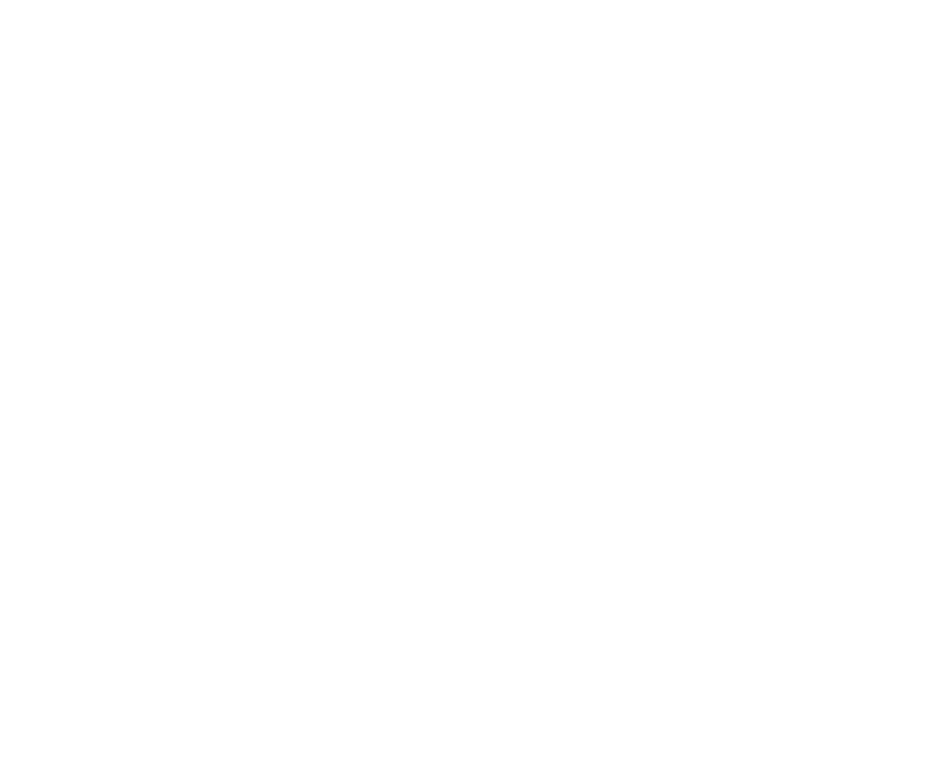
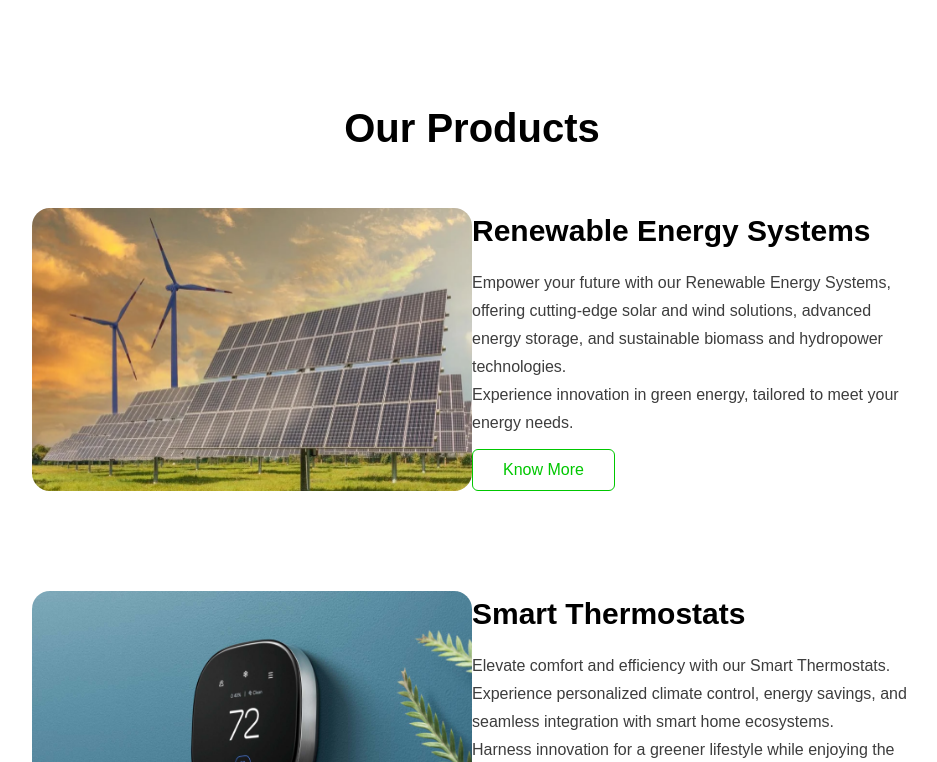
Before and after one commit to sampath-ops/E-Tech, a Next.js app: page / in a window 1280 px wide. Shown: the part 1398-2160 px from the top of the page, without its empty margins (168-1105 px from the left). Before the commit the page ends 1416 px from the top, so only its background shows below. Built offline with nearby package versions, Linux system fonts and the light colour scheme.

Commit message:
responsive to ourproducts added

```diff
--- a/app/Components/FeaturedServices.tsx
+++ b/app/Components/FeaturedServices.tsx
@@ -47,9 +47,9 @@
 
 const FeaturedServices = () => {
     return (
-        <div className="lg:my-[60px] lg:mx-[100px] md:px-[30px] lg:px-[0px] mx-4">
-            <h2 className="text-black font-gilroy font-bold md:text-[30px] lg:text-[40px] text-center mt-[50px]">Featured Services</h2>
-            <div className="grid grid-cols-2 md:grid-cols-4 justify-between lg:gap-[30px] md:gap-4 gap-3 mt-[45px]">
+        <div className=" my-10 md:my-[84px] lg:my-[100px] lg:mx-[100px] md:mx-[30px] mx-4">
+            <h2 className="text-black font-gilroy font-bold text-[20px] md:text-[30px] lg:text-[40px] text-center">Featured Services</h2>
+            <div className="grid grid-cols-2 md:grid-cols-4 justify-between lg:gap-[30px] md:gap-4 gap-3 mt-4 md:mt-[40px] lg:mt-[45px]">
                {
                  servicesData.map((item,index)=>(
                     <ServiceCards service={item} key={index}/>
--- a/app/Components/Navbar.tsx
+++ b/app/Components/Navbar.tsx
@@ -16,14 +16,14 @@
             {/* Desktop Navigation */}
             <div id="nav_menu" className="flex md:flex-1 gap-[80px]">
                 <ul className="hidden md:flex flex-auto justify-between text-white items-center">
-                    <li>Home</li>
-                    <li>About</li>
-                    <li>Services</li>
-                    <li>Products</li>
-                    <li>Careers</li>
+                    <li className="cursor-pointer">Home</li>
+                    <li className="cursor-pointer">About</li>
+                    <li className="cursor-pointer">Services</li>
+                    <li className="cursor-pointer">Products</li>
+                    <li className="cursor-pointer">Careers</li>
                 </ul>
                 <div className="text-end grid grid-flow-col items-center gap-6">
-                    <button className="border border-[#FFF500] px-4 sm:px-6 py-2 md:px-[30px] md:py-[10px] text-[#FFF500] rounded-md">Contact us</button>
+                    <button className="border border-[#FFF500] px-4 sm:px-6 py-2 md:px-[30px] md:py-[10px] text-[#FFF500] rounded-md hover:border-[#00C700] hover:text-[#00C700]">Contact us</button>
                     {/* Mobile Navigation Icon */}
                     <div onClick={handleNav} className='block cursor-pointer md:hidden'>
                         {nav ? <AiOutlineClose className="text-white" size={30} /> : <AiOutlineMenu className="text-white" size={30} />}
--- a/app/Components/OurProducts.tsx
+++ b/app/Components/OurProducts.tsx
@@ -3,46 +3,49 @@
 
 const ourProductsData = [
     {
-        name:"Renewable Energy Systems",
-        desc:["Empower your future with our Renewable Energy Systems, offering cutting-edge solar and wind solutions, advanced energy storage, and sustainable biomass and hydropower technologies.","Experience innovation in green energy, tailored to meet your energy needs."],
-        url:"#",
-        isrev:false,
-        image:"/Images/Renewable_energy.png"
+        name: "Renewable Energy Systems",
+        desc: ["Empower your future with our Renewable Energy Systems, offering cutting-edge solar and wind solutions, advanced energy storage, and sustainable biomass and hydropower technologies.", "Experience innovation in green energy, tailored to meet your energy needs."],
+        url: "#",
+        isrev: false,
+        image: "/Images/Renewable_energy.png"
     },
     {
-        name:"Smart Thermostats",
-        desc:["Elevate comfort and efficiency with our Smart Thermostats. Experience personalized climate control, energy savings, and seamless integration with smart home ecosystems.","Harness innovation for a greener lifestyle while enjoying the perfect balance of comfort and sustainability."],
-        url:"#",
-        isrev:true,
-        image:"/Images/smart_themostats.png"
+        name: "Smart Thermostats",
+        desc: ["Elevate comfort and efficiency with our Smart Thermostats. Experience personalized climate control, energy savings, and seamless integration with smart home ecosystems.", "Harness innovation for a greener lifestyle while enjoying the perfect balance of comfort and sustainability."],
+        url: "#",
+        isrev: true,
+        image: "/Images/smart_themostats.png"
     },
     {
-        name:"Environmental Sensors",
-        desc:["Empower your surroundings with our Environmental Sensors. Monitor air and water quality in real-time, ensuring a healthier and safer environment.", "Embrace innovation for sustainable living, as our sensors contribute to a smarter, more responsive approach to environmental stewardship."],
-        url:"#",
-        isrev:false,
-        image:"/Images/environmental_sensors.png"
+        name: "Environmental Sensors",
+        desc: ["Empower your surroundings with our Environmental Sensors. Monitor air and water quality in real-time, ensuring a healthier and safer environment.", "Embrace innovation for sustainable living, as our sensors contribute to a smarter, more responsive approach to environmental stewardship."],
+        url: "#",
+        isrev: false,
+        image: "/Images/environmental_sensors.png"
     },
 ]
 
 
 const OurProducts = () => {
     return (
-        <div className="my-[100px] mx-[200px]">
-            <h2 className="text-black font-gilroy font-bold text-[40px] text-center my-[50px]">Our Products</h2>
+        <div className="mx-4 my-10 md:my-[80px] lg:my-[100px] md:mx-[80px] lg:mx-[200px]">
+            <h2 className="text-black font-gilroy font-bold text-[20px] md:text-[30px] lg:text-[40px] text-center my-3  md:my-8 lg:my-[50px]">Our Products</h2>
             {
-            ourProductsData.map(({name,isrev,url,image,desc},index)=>(
-                <div key={index} className={`flex mb-[100px] ${isrev?"flex-row-reverse":""}`}>
+                ourProductsData.map(({ name, isrev, url, image, desc }, index) => (
+                    <div key={index} className={`flex flex-col lg:flex-row mb-8 md:mb-[55px] lg:mb-[100px] ${isrev ? "flex-row-reverse" : ""}`}>
+                        <h3 className="lg:hidden font-gilroy-bold font-bold sm:text-[14px] md:text-[30px] my-4 mt-0">{name}</h3>
                         <div className="flex flex-1 justify-center">
-                    <Image className=" rounded-[18px]" alt="renewable-enery" src={image} width={500} height={450}/>
+                            <Image className=" rounded-[18px] w-full lg:w-auto" alt="renewable-enery" src={image} width={500} height={450} />
                         </div>
                         <div className="flex-1">
-                    <h3 className=" font-gilroy-bold text-[30px]">{name}</h3>
+                            <h3 className="hidden lg:block font-gilroy-bold font-bold sm:text-[14px] md:text-[30px]">{name}</h3>
                             <div className="text-[#3D3D3D] text-[18px] font-gilroy-medium mt-4">
-                        <p className="leading-7">{desc[0]} </p>
-                        <p className="leading-7">{desc[1]}</p>
+                                <p className="leading-7 text-[16px]">{desc[0]} </p>
+                                <p className="leading-7 text-[16px]">{desc[1]}</p>
                             </div>
-                    <button className=" mt-3 border-[#00C700] border-[1px] px-[30px] py-[10px] text-[#00C700] text-[16px] font-gilroy-medium rounded-md">Know More</button>
+                           <div className=" text-center lg:text-start">
+                              <button className=" mt-3 border-[#00C700] border-[1px] px-3 py-2 md:px-6 md:py-3 lg:px-[30px] lg:py-[10px] text-[#00C700] text-sm  md:text-[16px] font-gilroy-medium rounded-md hover:bg-[#00C700] hover:text-white">Know More</button>
+                           </div>
                         </div>
                     </div>
                 ))
--- a/app/page.tsx
+++ b/app/page.tsx
@@ -13,8 +13,8 @@
       <Navbar/>
       <Hero/>
        <FeaturedServices/>
-      {/*  <OurProducts/>
-          <WhoWeAre/>
+       <OurProducts/>
+       {/*    <WhoWeAre/>
           <Testimonial/>  */}
       {/* <ContactUs/> */}
       {/* <Footer/> */}
```
Lines whose indentation alone changed are shown as unchanged.
